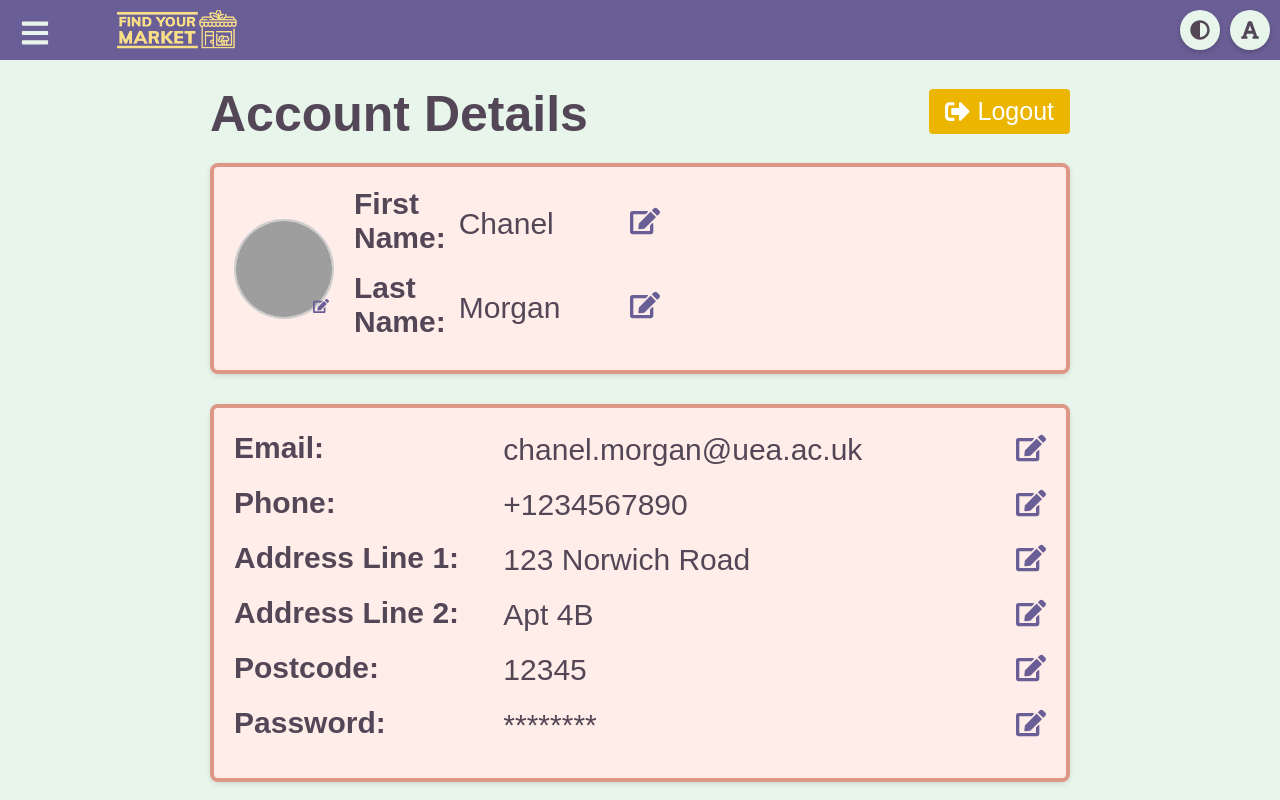
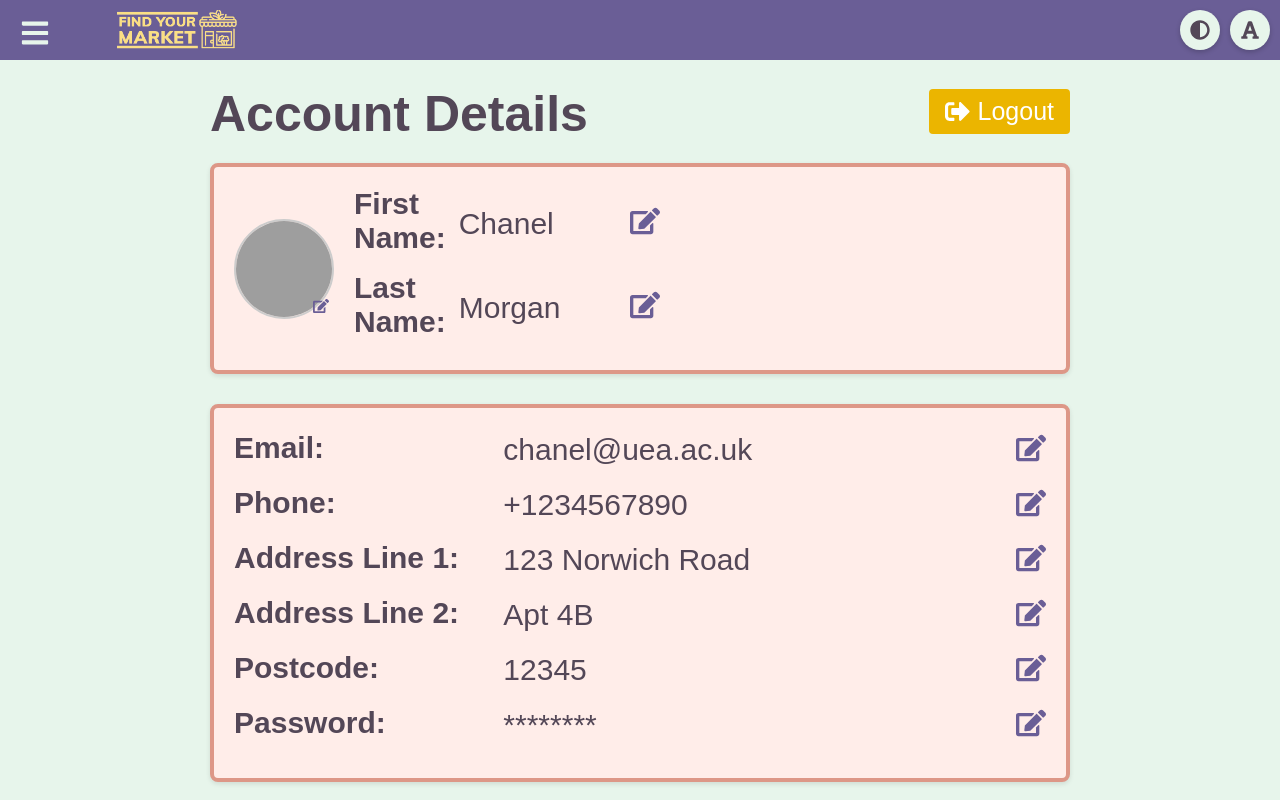
Before and after one commit to Chanelmorgan/FindYourMarket, a React (Create React App) app in the folder find-your-market/: page /AccountDetails in a window 1280 px wide. Shown: the top 800 px of the page. Built offline with nearby package versions, Linux system fonts and the light colour scheme; grey boxes are pictures that could not be loaded; a web font is replaced by a local one.

Commit message:
Update AccountDetailsPage.js

```diff
--- a/find-your-market/src/pages/AccountDetailsPage.js
+++ b/find-your-market/src/pages/AccountDetailsPage.js
@@ -9,7 +9,7 @@ const AccountDetails = () => {
   const [user, setUser] = useState({
     firstName: "Chanel",
     lastName: "Morgan",
-    email: "chanel.morgan@uea.ac.uk",
+    email: "chanel@uea.ac.uk",
     phone: "+1234567890",
     addressLine1: "123 Norwich Road",
     addressLine2: "Apt 4B",
```
